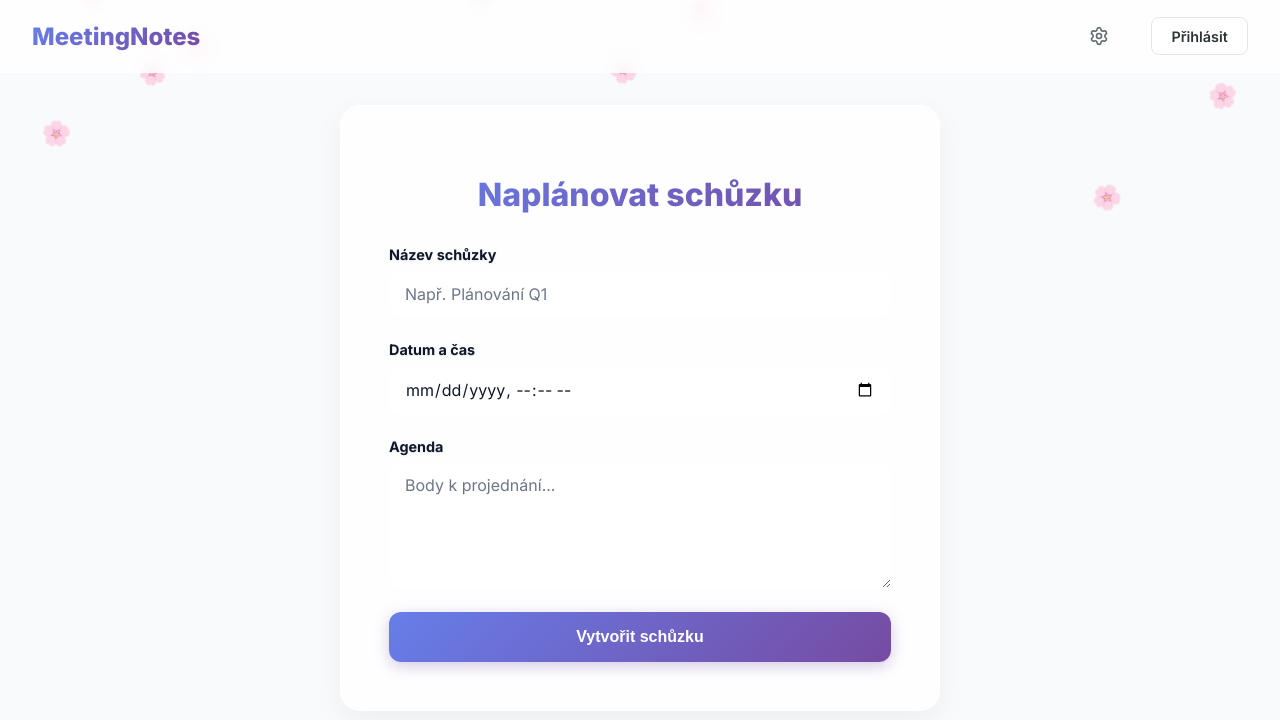
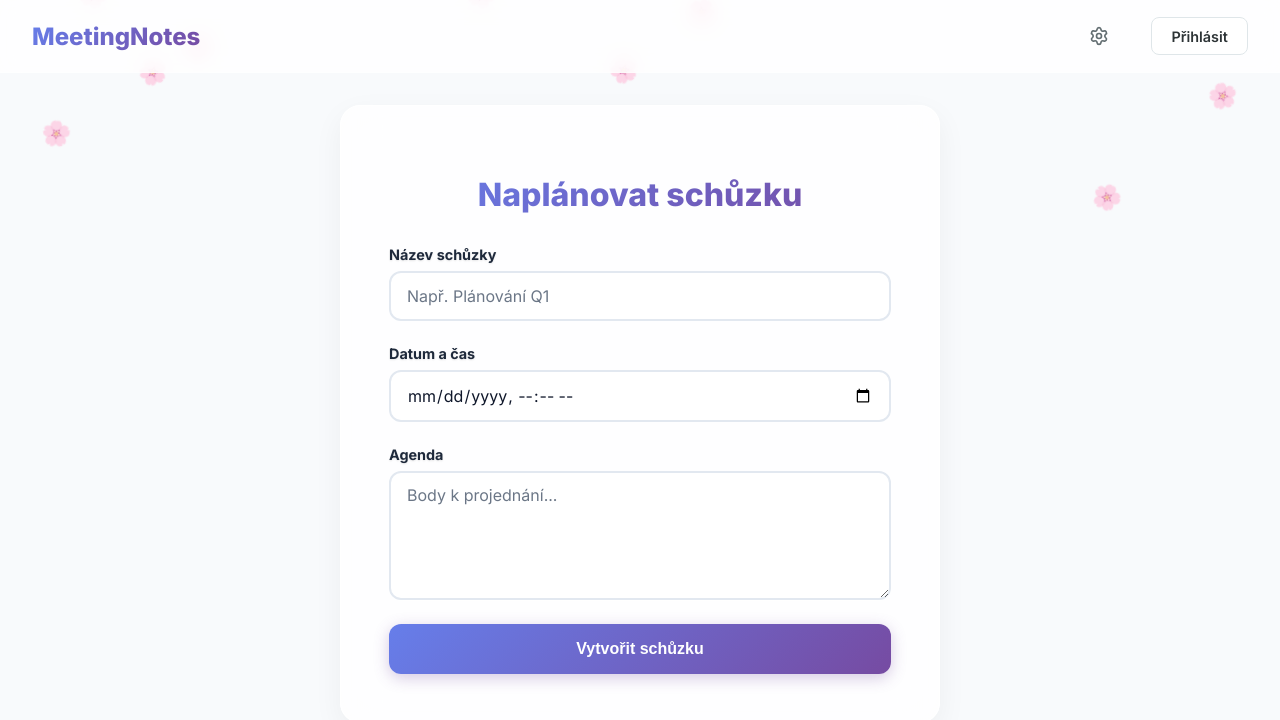
Before and after one commit to TK789456123/meeting-notes, a Next.js app: page /meetings/new in a window 1280 px wide. Shown: the top 720 px of the page. Built offline with nearby package versions, Linux system fonts and the light colour scheme; no server answers.

Commit message:
Fix AI assignment and Create Meeting contrast

```diff
--- a/src/app/meetings/new/new.module.css
+++ b/src/app/meetings/new/new.module.css
@@ -40,7 +40,8 @@
 .inputGroup label {
     font-size: 0.9rem;
     font-weight: 700;
-    color: var(--text-primary);
+    color: #1e293b;
+    /* Force dark slate for labels on light card */
     text-shadow: 0 1px 2px rgba(0, 0, 0, 0.1);
 }
 
@@ -48,10 +49,13 @@
 .inputGroup textarea {
     padding: 0.8rem 1rem;
     border-radius: 12px;
-    border: 2px solid var(--input-border);
-    background: var(--input-bg);
+    border: 2px solid #e2e8f0;
+    /* Force light border */
+    background: #ffffff;
+    /* Force white background */
     backdrop-filter: blur(10px);
-    color: var(--input-text);
+    color: #0f172a;
+    /* Force dark text */
     font-size: 1rem;
     transition: all 0.2s ease;
     font-family: inherit;
```
Also changed, not shown: src/app/meetings/[id]/actions.ts (+14 -4 lines).
